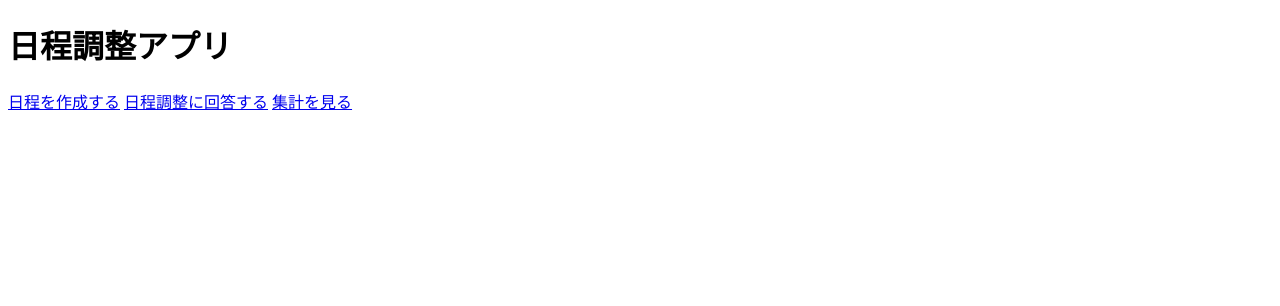
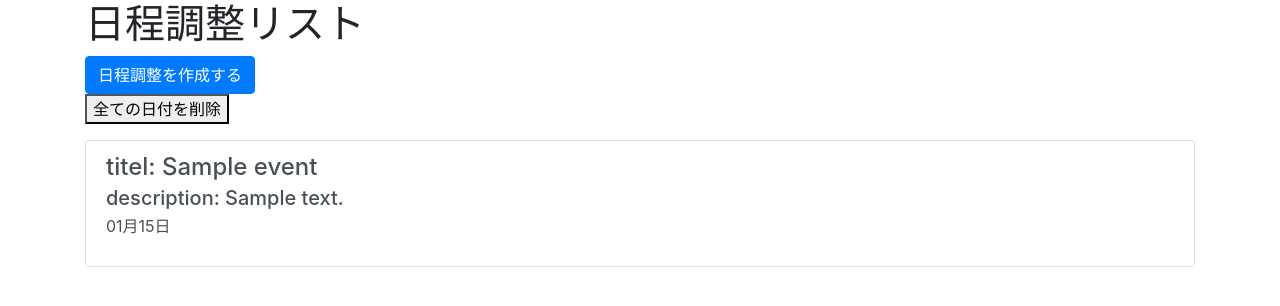
Before and after one commit to mikoto2726/schedule-ajustment, a Django app: page / in a window 1280 px wide. Shown: the top 306 px of the page. Run offline with Django 5.2, Linux system fonts and the light colour scheme; tables that the repository leaves empty hold one stand-in row (values such as "Sample post"); some libraries are stand-ins or nearby versions.

```diff
--- a/myproject/schedule/models.py
+++ b/myproject/schedule/models.py
@@ -1,18 +1,15 @@
 from django.db import models
-from django.utils.formats import date_format
-# Create your models here.
 
-class Member(models.Model):
-    name = models.CharField(max_length=30, unique=True)
-    slack_id = models.CharField(max_length=20, primary_key=True)
-    def __str__(self):
-        return self.name
+class Event(models.Model):
+    title = models.CharField(max_length=200)
+    description = models.TextField()
 
-class DateOption(models.Model):
-    date = models.DateField(unique=True)
-    participants = models.ManyToManyField('Member', related_name='available_dates')
 
-    def __str__(self):
-        weekdays = ['月', '火', '水', '木', '金', '土', '日']
-        weekday_str = weekdays[self.date.weekday()]
-        return f"{self.date} ({weekday_str})"
+class Participant(models.Model):
+    event = models.ForeignKey(Event, on_delete=models.CASCADE)
+    name = models.CharField(max_length=100)
+    email = models.EmailField()
+
+class EventDate(models.Model):
+    event = models.ForeignKey(Event, related_name='dates', on_delete=models.CASCADE)
+    date = models.DateField()
--- /dev/null
+++ b/myproject/schedule/templates/schedule/event_list.html
@@ -0,0 +1,39 @@
+<!DOCTYPE html>
+<html lang="ja">
+<head>
+    <meta charset="UTF-8">
+    <title>イベントリスト</title>
+    <link rel="stylesheet" href="https://stackpath.bootstrapcdn.com/bootstrap/4.5.2/css/bootstrap.min.css">
+</head>
+<body>
+    <div class="container">
+        <h1>日程調整リスト</h1>
+        <a href="{% url 'your_view' %}" class="btn btn-primary">日程調整を作成する</a>
+
+        <form action="{% url 'delete_all_dates' %}" method="post">
+            {% csrf_token %}
+            <button type="submit" >全ての日付を削除</button>
+        </form>
+
+        <div class="list-group mt-3">
+            {% for event in events %}
+                <a href="{% url 'event_detail' event.id %}" class="list-group-item list-group-item-action">
+                    <h4 class="mb-1">titel: {{ event.title }}</h4>
+                    <h5 class="mb-1">description: {{ event.description }}</h5>
+                    <p>
+                        {% for event_date in event.dates.all %}
+                            {{ event_date.date|date:"m月d日" }}{% if not forloop.last %}, {% endif %}
+                        {% endfor %}
+                    </p>
+                </a>
+                {% empty %}
+                <div class="alert alert-warning" role="alert">
+                    イベントが見つかりません。
+                </div>
+            {% endfor %}
+        </div>
+    </div>
+
+
+</body>
+</html>
--- a/myproject/schedule/templates/schedule/index.html
+++ /dev/null
@@ -1,16 +0,0 @@
-<!DOCTYPE html>
-<html lang="ja">
-<head>
-    <meta charset="UTF-8">
-    <meta name="viewport" content="width=device-width, initial-scale=1.0">
-    <title>Document</title>
-</head>
-<body>
-    <div class="container">
-        <h1>日程調整アプリ</h1>
-        <a href="{% url 'create_date' %}">日程を作成する</a>
-        <a href="{% url 'schedule' %}">日程調整に回答する</a>
-        <a href="{% url 'view_results' %}">集計を見る</a>
-    </div>
-</body>
-</html>
--- a/myproject/schedule/templates/schedule/success.html
+++ b/myproject/schedule/templates/schedule/success.html
@@ -8,10 +8,7 @@
 <body>
     <h1>成功しました</h1>
     <p>日程調整への回答ありがとうございます</p>
-
-    <a href="{% url 'create_date' %}">日程を作成する</a>
-    <a href="{% url 'schedule' %}">日程調整に回答する</a>
-    <a href="{% url 'view_results' %}">集計を見る</a>
+    <a href="{% url 'event_list' %}">日程調整リストを見る</a>
 
 </body>
 </html>
--- a/myproject/schedule/urls.py
+++ b/myproject/schedule/urls.py
@@ -2,11 +2,9 @@ from django.urls import path
 from . import views
 
 urlpatterns = [
-    path('', views.index, name='index'),
-    path('schedule/', views.schedule, name='schedule'),  # スケジュールフォームへのパス
-    path('success/', views.success, name='success'),  # 成功ページへのパス
-    path('create_date/', views.create_date, name='create_date'),
-    path('view_results/',views.view_results, name='view_results'),
-    path('delete_date/<str:date_str>/', views.delete_date, name='delete_date'),
+    path('', views.event_list, name='event_list'),
+    path('<int:pk>/', views.event_detail, name='event_detail'),
+    path('create/', views.your_view, name='your_view'),
+    path('success/', views.success, name='success'),
     path('delete_all_dates/', views.delete_all_dates, name='delete_all_dates'),
 ]
--- a/myproject/schedule/views.py
+++ b/myproject/schedule/views.py
@@ -1,72 +1,39 @@
-from django.shortcuts import render, redirect, get_object_or_404
-from .forms import ScheduleForm, CreateDateOptionForm
-from .models import Member, DateOption
+from django.shortcuts import redirect, render, get_object_or_404
+from .forms import EventForm, ParticipantForm, MultipleDatesForm
+from .models import Event, EventDate
 from datetime import datetime
-from django.http import HttpResponseForbidden
 from django.views.decorators.http import require_http_methods
-from django.contrib import messages
 
-def index(request):
-    return render(request, 'schedule/index.html')
+def event_list(request):
+    events = Event.objects.prefetch_related('dates').all()
+    return render(request, 'schedule/event_list.html', {'events': events})
 
-def schedule(request):
+def event_detail(request, pk):
+    event = get_object_or_404(Event, pk=pk)
+    return render(request, 'schedule/event_detail.html', {'event': event})
+
+
+def your_view(request):
     if request.method == 'POST':
-        form = ScheduleForm(request.POST)
+        form = MultipleDatesForm(request.POST)
         if form.is_valid():
-            selected_name = form.cleaned_data['name']
-            selected_dates = form.cleaned_data['dates']
-            member = Member.objects.get(name=selected_name)
-            member.available_dates.set(selected_dates)
-            member.save()
-            return redirect('success')  # 成功時のリダイレクト先
+            title = form.cleaned_data['title']
+            description = form.cleaned_data['description']
+            dates = form.cleaned_data['dates']
+            event = Event.objects.create(title=title, description=description)
+            for date_str in dates:
+                date = datetime.strptime(date_str, '%m-%d').date()
+                EventDate.objects.create(event=event, date=date)
+            return redirect('event_list')  # 'your_success_url'は成功時にリダイレクトするURLの名前です。
     else:
-        form = ScheduleForm()
-    return render(request, 'schedule/schedule_form.html', {'form': form})
+        form = MultipleDatesForm()
+    return render(request, 'schedule/event_edit.html', {'form': form})
 
 def success(request):
     return render(request, 'schedule/success.html')
 
-def create_date(request):
-    if request.method == 'POST':
-        form = CreateDateOptionForm(request.POST)
-        if form.is_valid():
-            date_list = form.cleaned_data['dates']
-            for date_str in date_list:
-                date_obj = datetime.strptime(date_str, '%Y-%m-%d').date()
-                if not DateOption.objects.filter(date=date_obj).exists():
-                    DateOption.objects.create(date=date_obj)
-            messages.success(request, "日程調整が作成されました。")
-    else:
-        form = CreateDateOptionForm()
-
-    return render(request, 'schedule/create_date.html', {'form': form})
-
-def view_results(request):
-    # 各日付とその日付に参加するメンバーのリストを取得
-    dates_with_participants = DateOption.objects.prefetch_related('participants').order_by('date').all()
-
-    # 最も参加者の多い日付を見つける
-    most_participants = max(dates_with_participants, key=lambda d: d.participants.count(), default=None)
-
-    context = {
-        'dates_with_participants': dates_with_participants,
-        'most_participants': most_participants
-    }
-    return render(request, 'schedule/view_results.html', context)
-
-def delete_date(request, date_str):
-    if request.method == "POST":
-        # 文字列から日付オブジェクトを作成
-        date_obj = datetime.strptime(date_str, '%Y-%m-%d').date()
-        # 日付に一致するDateOptionインスタンスを検索
-        date_option = get_object_or_404(DateOption, date=date_obj)
-        date_option.delete()  # インスタンスを削除
-        return redirect('view_results')
-    else:
-        return HttpResponseForbidden()
-
 @require_http_methods(["POST"])  # POSTリクエストのみを許可
 def delete_all_dates(request):
     # DateOptionモデルの全インスタンスを削除
-    DateOption.objects.all().delete()
-    return redirect('view_results')
+    Event.objects.all().delete()
+    return redirect('event_list')
```
Also changed, not shown: myproject/schedule/forms.py (+23 -18 lines), myproject/schedule/templates/schedule/create_date.html (deleted, +0 -55 lines), myproject/schedule/templates/schedule/event_detail.html (added, +16 -0 lines), myproject/schedule/templates/schedule/event_edit.html (added, +30 -0 lines), myproject/schedule/templates/schedule/schedule_form.html (deleted, +0 -17 lines), myproject/schedule/migrations/0015_event_participant_delete_dateoption_delete_member.py (added), myproject/schedule/migrations/0016_rename_end_time_event_date_remove_event_start_time.py (added), myproject/schedule/migrations/0017_eventdate.py (added), myproject/schedule/migrations/0018_remove_event_date.py (added).
